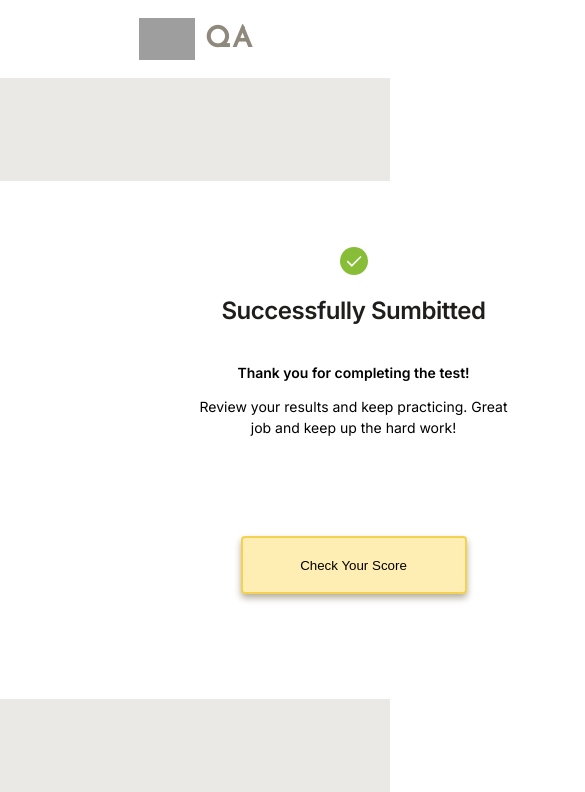
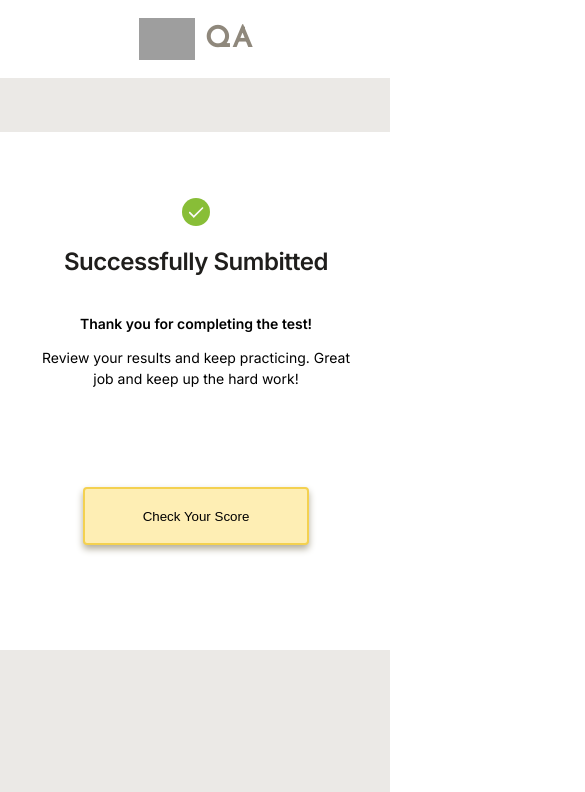
Before and after one commit to devika-2002/assessment_platform, a Next.js app: page /assessmentSubmitComponents in a window 390 px wide. Shown: the top 792 px of the page, 585 px wide, since content can reach past the window. Built offline with nearby package versions, Linux system fonts and the light colour scheme; grey boxes are pictures that could not be loaded; a web font is replaced by a local one.

Commit message:
submit routing page Mobile view is done

```diff
--- a/app/assessmentSubmitComponents/submit.css
+++ b/app/assessmentSubmitComponents/submit.css
@@ -93,5 +93,10 @@ body {
 }
 
 @media (max-width: 576px) {
+    .submit-container{
+        width: 100%;
+        margin-top: 54px;
+        margin-bottom: 75px;
+    }
 
 }
```
